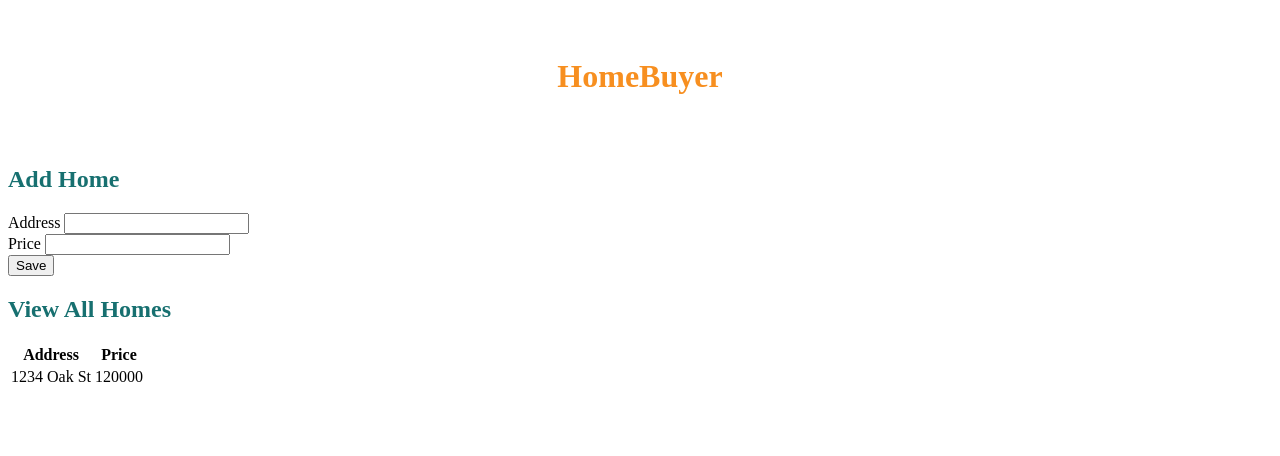
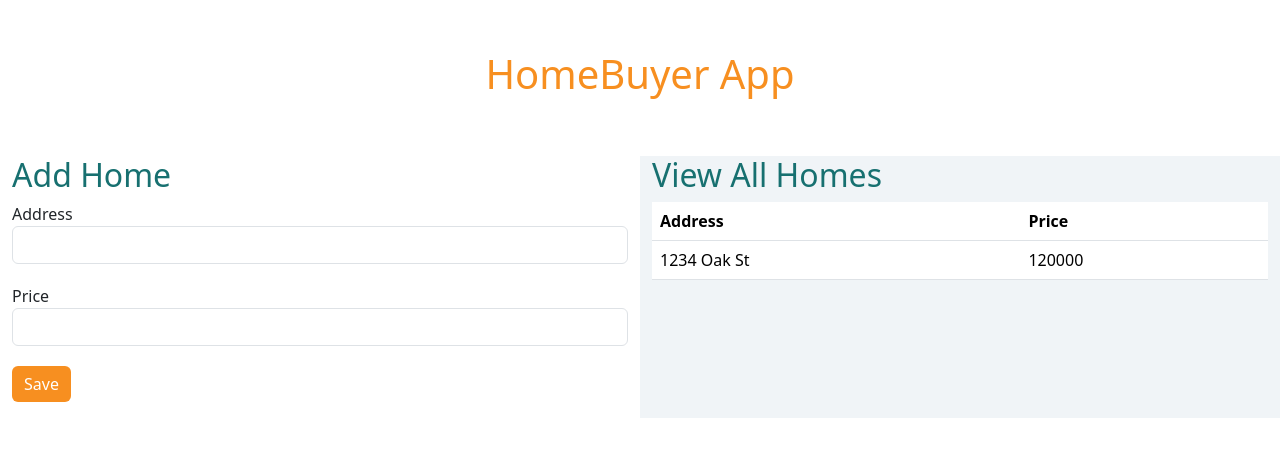
Before and after one commit to aahrom/HomeBuyer, a plain HTML site: page index.html in a window 1280 px wide. Drawn offline with nearby package versions, Linux system fonts and the light colour scheme.

Commit message:
Added bootstrap styling

```diff
--- a/index.html
+++ b/index.html
@@ -1,32 +1,50 @@
 <html>
     <head>
         <title>HomeBuyer</title>
+        <link href="https://cdn.jsdelivr.net/npm/bootstrap@5.3.3/dist/css/bootstrap.min.css" rel="stylesheet" integrity="sha384-QWTKZyjpPEjISv5WaRU9OFeRpok6YctnYmDr5pNlyT2bRjXh0JMhjY6hW+ALEwIH" crossorigin="anonymous">
         <link rel="stylesheet" href="styles.css">
+        <style>
+            #home-list {
+                background-color: f0f4f7;
+            }
+            .box{
+                padding: 50px;
+            }
+            .submit-button {
+                background-color: #f78f20;
+                border: none;
+            }
+        </style>
     </head>
     <body>
-        <div><h1>HomeBuyer</h1></div>
-        <div>
+        <div class="container-fluid">
+            <div><h1>HomeBuyer App</h1></div>
+                <div class="row">
+                    <div class="col-lg-6">
                         <h2>Add Home</h2>
                         <form action="#">
-                <div>
+                            <div class="form-group">
                                 <label>Address</label>
-                    <input id="address" type="text">
+                                <input class="form-control" id="address" type="text">
+                            </div>
+                            <div class="form-group">
+                                <label>Price</label>
+                                <input class="form-control" id="price" type="number">
                             </div>
                             <div>
-                    <label>Price</label>
-                    <input id="price" type="number">
-                </div>
-                <div>
-                    <input type="submit" value="Save">
+                                <input class="btn btn-primary submit-button" type="submit" value="Save">
                             </div>
                         </form>
-            <div>
+                    </div>
+                    <div id="home-list" class="col-lg-6">
                         <h2>View All Homes</h2>
-                <table>
+                        <table class="table">
                             <tr><th>Address</th><th>Price</th></tr>
                             <tr><td>1234 Oak St</td><td>120000</td></tr>
                         </table>
                     </div>
                 </div>
+            </div>
+        </div>
     </body>
 </html>
--- a/styles.css
+++ b/styles.css
@@ -6,4 +6,9 @@ h1 {
 
 h2 {
     color: #177070;
+
 }
+
+.form-group {
+    margin-bottom: 20px;
+}
```
Lines whose indentation alone changed are shown as unchanged.
